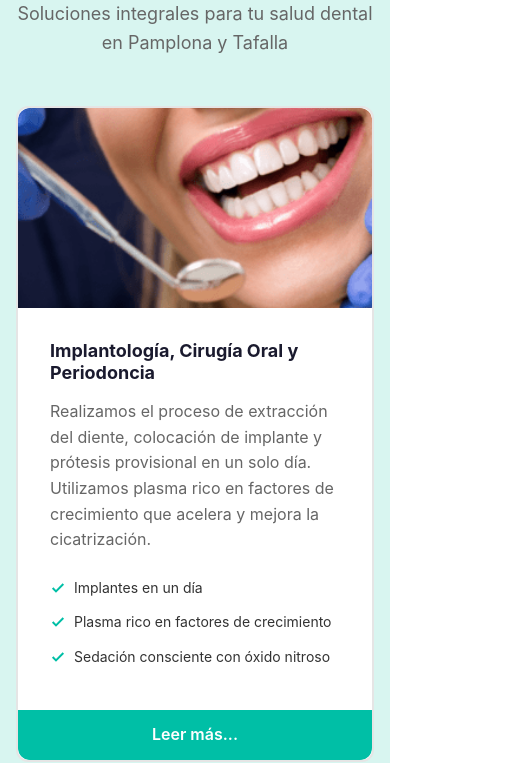
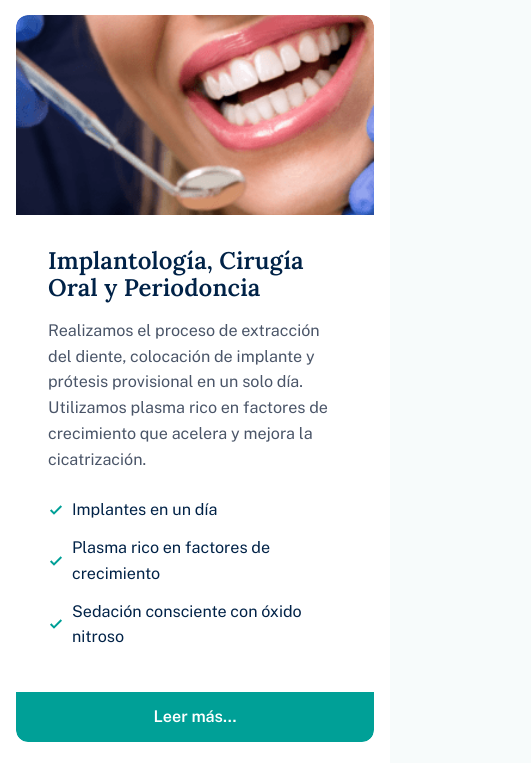
Before and after one commit to JBorrsad/clinica-sada-borras, an Astro site: page / in a window 390 px wide. Shown: the part 739-1502 px from the top of the page, 531 px wide, since content can reach past the window. Built offline with nearby package versions, Linux system fonts and the light colour scheme; Astro itself is replaced by a stand-in of ours.

Commit message:
Refactor typography and color system for design consistency
Updated global styles to introduce a new design system with custom font families, color palette, and responsive typography variables. Refactored section and component styles to use new variables for headings, body text, and colors, ensuring consistent appearance across the site. Added Google Fonts to MainLayout for improved font rendering. Adjusted button, badge, and form styles for better usability and visual coherence.

```diff
--- a/src/components/Reviews/GoogleReviews.astro
+++ b/src/components/Reviews/GoogleReviews.astro
@@ -189,12 +189,13 @@
 	}
 
 	.clinic-name {
-		font-size: var(--font-size-base);
-		font-weight: 600;
-		color: var(--color-secondary);
+		font-size: 16px;
+		font-weight: 500;
+		color: #202124;
 		line-height: 1.3;
 		text-align: left;
 		margin: 0;
+		font-family: 'Google Sans', 'Roboto', var(--ff-body);
 	}
 
 	.rating-display {
@@ -213,15 +214,18 @@
 
 	.rating-number {
 		font-size: 1.5rem;
-		font-weight: 700;
-		color: var(--color-secondary);
+		font-weight: 400;
+		color: #202124;
+		font-family: 'Google Sans', 'Roboto', var(--ff-body);
 	}
 
 	.review-count {
-		color: var(--color-text-light);
-		font-size: var(--font-size-sm);
+		color: #5f6368;
+		font-size: 14px;
 		text-align: center;
 		margin-bottom: auto;
+		font-family: 'Roboto', var(--ff-body);
+		font-weight: 400;
 	}
 
 	.write-review-btn {
@@ -352,15 +356,18 @@
 	}
 
 	.author-name {
-		font-size: var(--font-size-base);
-		font-weight: 600;
-		color: var(--color-secondary);
+		font-size: 14px;
+		font-weight: 500;
+		color: #3c4043;
 		margin-bottom: 0.25rem;
+		font-family: 'Google Sans', 'Roboto', var(--ff-body);
 	}
 
 	.review-date {
-		font-size: var(--font-size-sm);
-		color: var(--color-text-light);
+		font-size: 12px;
+		color: #70757a;
+		font-family: 'Roboto', var(--ff-body);
+		font-weight: 400;
 	}
 
 	.google-icon {
@@ -385,15 +392,17 @@
 	}
 
 	.review-text {
-		color: var(--color-text);
-		font-size: var(--font-size-sm);
-		line-height: 1.6;
+		color: #3c4043;
+		font-size: 14px;
+		line-height: 1.5;
 		margin: 0;
 		overflow: hidden;
 		display: -webkit-box;
 		-webkit-line-clamp: 6;
 		-webkit-box-orient: vertical;
 		flex: 1;
+		font-family: 'Roboto', var(--ff-body);
+		font-weight: 400;
 	}
 
 	.no-reviews {
--- a/src/components/layout/MainLayout.astro
+++ b/src/components/layout/MainLayout.astro
@@ -36,6 +36,11 @@
 	<meta name="twitter:card" content="summary_large_image" />
 	<meta name="twitter:title" content={title} />
 	<meta name="twitter:description" content={description} />
+
+	<!-- Fuentes Google Fonts -->
+	<link rel="preconnect" href="https://fonts.googleapis.com" crossorigin />
+	<link rel="preconnect" href="https://fonts.gstatic.com" crossorigin />
+	<link href="https://fonts.googleapis.com/css2?family=Lora:wght@600;700&family=Public+Sans:wght@400;500;600&display=swap" rel="stylesheet" />
 
 	<!-- Estilos globales -->
 	<style is:global>
--- a/src/components/sections/AboutUs.astro
+++ b/src/components/sections/AboutUs.astro
@@ -225,10 +225,11 @@
 	}
 
 	.about-content h2 {
-		font-size: var(--font-size-3xl);
-		color: var(--color-secondary);
+		font-size: var(--fs-h2);
+		color: var(--c-ink-strong);
 		margin-bottom: 1.5rem;
 		font-weight: 700;
+		font-family: var(--ff-head);
 	}
 
 	.lead {
@@ -331,7 +332,7 @@
 		}
 
 		.about-content h2 {
-			font-size: var(--font-size-2xl);
+			font-size: var(--fs-h2);
 		}
 
 		.lead {
--- a/src/components/sections/Clinics.astro
+++ b/src/components/sections/Clinics.astro
@@ -156,9 +156,10 @@
 	}
 
 	.clinic-title {
-		font-size: var(--font-size-2xl);
-		color: var(--color-secondary);
+		font-size: var(--fs-h2);
+		color: var(--c-ink-strong);
 		font-weight: 700;
+		font-family: var(--ff-head);
 		text-align: left;
 		margin: 0;
 		padding-left: 0.5rem;
--- a/src/components/sections/ContactSection.astro
+++ b/src/components/sections/ContactSection.astro
@@ -162,9 +162,10 @@
 	}
 
 	.clinic-name {
-		font-size: var(--font-size-xl);
-		color: var(--color-text-light);
-		font-weight: 400;
+		font-size: var(--fs-h3);
+		color: var(--c-ink-strong);
+		font-weight: 600;
+		font-family: var(--ff-head);
 		text-transform: uppercase;
 		letter-spacing: 0.05em;
 		margin: 0;
--- a/src/components/sections/Hero.astro
+++ b/src/components/sections/Hero.astro
@@ -81,17 +81,18 @@
 	}
 
 	.hero h1 {
-		font-size: var(--font-size-3xl);
+		font-size: var(--fs-h1);
 		color: white;
 		margin-bottom: 1.5rem;
 		line-height: 1.2;
+		font-family: var(--ff-head);
 	}
 
 	.hero-services {
 		font-size: var(--font-size-lg);
-		color: var(--color-primary);
-		font-weight: 500;
-		opacity: 0.95;
+		color: var(--c-ink-strong);
+		font-weight: 600;
+		font-family: var(--ff-body);
 	}
 
 	.hero-description {
--- a/src/components/sections/Services.astro
+++ b/src/components/sections/Services.astro
@@ -63,9 +63,11 @@
 	}
 
 	.section-header h2 {
-		font-size: var(--font-size-2xl);
+		font-size: var(--fs-h2);
 		margin-bottom: 1rem;
-		color: var(--color-secondary);
+		color: var(--c-ink);
+		font-family: var(--ff-head);
+		font-weight: 700;
 	}
 
 	.section-subtitle {
@@ -179,9 +181,11 @@
 	}
 
 	.service-card h3 {
-		font-size: var(--font-size-lg);
+		font-size: var(--fs-h3);
 		margin-bottom: 1rem;
-		color: var(--color-secondary);
+		color: var(--c-ink);
+		font-family: var(--ff-head);
+		font-weight: 600;
 		min-height: 2.5em;
 	}
 
--- a/src/components/sections/Stats.astro
+++ b/src/components/sections/Stats.astro
@@ -69,20 +69,21 @@
 		display: block;
 		font-size: 4rem;
 		font-weight: 700;
-		color: var(--color-primary);
+		color: var(--c-ink-strong);
 		line-height: 1;
 		margin-bottom: 1rem;
-		font-family: var(--font-primary);
+		font-family: var(--ff-head);
 	}
 
 	.stat-label {
-		font-size: var(--font-size-sm);
-		color: var(--color-text-light);
+		font-size: var(--fs-small);
+		color: var(--c-gray-700);
 		text-transform: uppercase;
 		letter-spacing: 0.5px;
 		font-weight: 500;
 		line-height: 1.4;
 		margin: 0;
+		font-family: var(--ff-body);
 	}
 
 	@media (max-width: 1024px) {
--- a/src/styles/global.css
+++ b/src/styles/global.css
@@ -1,4 +1,64 @@
-@import './variables.css';
+/* ========================================
+   Sistema de Diseño - Clínica Dental Sada Borrás
+   ======================================== */
+
+:root {
+  /* Fuentes */
+  --ff-head: "Lora", serif;
+  --ff-body:
+    "Public Sans", system-ui, -apple-system, "Segoe UI", Roboto, Arial,
+    sans-serif;
+
+  /* Colores (desde el logo) */
+  --c-ink: #002247;
+  --c-primary: #00a097;
+  --c-accent: #3bc6b8;
+  --c-bg: #f7fbfb;
+  --c-ink-strong: #090e27;
+  --c-gray-700: #4a5568;
+  --c-gray-500: #718096;
+  --c-gray-200: #e2e8f0;
+
+  /* Escala tipográfica responsive */
+  --fs-h1: clamp(2.25rem, 2.2vw + 1.6rem, 3.25rem); /* 36-52px - Hero */
+  --fs-h2: clamp(2rem, 2.5vw + 1.2rem, 2.75rem); /* 32-44px - Secciones */
+  --fs-h3: clamp(1.5rem, 1.5vw + 1rem, 1.875rem); /* 24-30px - Subsecciones */
+  --fs-h4: clamp(1.125rem, 0.8vw + 1rem, 1.375rem); /* 18-22px - Tarjetas */
+  --fs-body: clamp(1rem, 0.25vw + 0.95rem, 1.125rem);
+  --fs-small: clamp(0.875rem, 0.2vw + 0.8rem, 0.9375rem);
+
+  /* Espaciado y diseño */
+  --rad: 12px;
+  --container-max-width: 1200px;
+  --container-padding: 1.5rem;
+  --spacing-xs: 0.5rem;
+  --spacing-sm: 1rem;
+  --spacing-md: 1.5rem;
+  --spacing-lg: 2.5rem;
+  --spacing-xl: 4rem;
+
+  /* Sombras */
+  --shadow-sm: 0 1px 3px rgba(0, 0, 0, 0.1);
+  --shadow-md: 0 4px 6px rgba(0, 0, 0, 0.1);
+  --shadow-lg: 0 10px 25px rgba(0, 0, 0, 0.15);
+
+  /* Transición */
+  --transition: all 0.3s ease;
+
+  /* Compatibilidad con variables antiguas */
+  --font-primary: var(--ff-body);
+  --color-primary: var(--c-primary);
+  --color-primary-dark: #008c83;
+  --color-secondary: var(--c-ink-strong);
+  --color-text: var(--c-ink);
+  --color-text-light: var(--c-gray-700);
+  --color-bg: var(--c-bg);
+  --color-bg-light: #ffffff;
+  --color-divider: var(--c-gray-200);
+  --color-primary-light: #e6f7f6;
+  --border-radius: var(--rad);
+  --border-radius-lg: var(--rad);
+}
 
 /* Reset y estilos globales */
 * {
@@ -8,54 +68,186 @@
 }
 
 html {
+  font-family: var(--ff-body);
+  color: var(--c-ink);
+  background: var(--c-bg);
   scroll-behavior: smooth;
-}
-
-body {
-	font-family: var(--font-primary);
-	font-size: var(--font-size-base);
-	line-height: var(--line-height-base);
-	color: var(--color-text);
-	background-color: var(--color-bg);
   -webkit-font-smoothing: antialiased;
   -moz-osx-font-smoothing: grayscale;
 }
 
+body {
+  font-family: var(--ff-body);
+  font-size: var(--fs-body);
+  line-height: 1.6;
+  color: var(--c-ink);
+  background-color: var(--c-bg);
+}
+
 /* Tipografía */
-h1, h2, h3, h4, h5, h6 {
-	line-height: var(--line-height-heading);
-	font-weight: 700;
-	color: var(--color-secondary);
+p,
+li {
+  font-size: var(--fs-body);
+  line-height: 1.6;
+  margin-bottom: 1rem;
+}
+
+small,
+.meta {
+  font-size: var(--fs-small);
+  color: var(--c-gray-700);
+}
+
+/* Titulares */
+h1,
+h2,
+h3,
+h4,
+h5,
+h6 {
+  font-family: var(--ff-head);
+  color: var(--c-ink-strong);
+  line-height: 1.15;
+  letter-spacing: 0.1px;
   margin-bottom: 1rem;
 }
 
 h1 {
-	font-size: var(--font-size-3xl);
+  font-size: var(--fs-h1);
+  font-weight: 700;
 }
 
 h2 {
-	font-size: var(--font-size-2xl);
+  font-size: var(--fs-h2);
+  font-weight: 700;
 }
 
 h3 {
-	font-size: var(--font-size-xl);
+  font-size: var(--fs-h3);
+  font-weight: 600;
 }
 
-p {
-	margin-bottom: 1rem;
+h4 {
+  font-size: var(--fs-h4);
+  font-weight: 600;
 }
 
+/* Subtítulo breve/eyebrow */
+.eyebrow {
+  font-family: var(--ff-body);
+  font-weight: 600;
+  font-size: var(--fs-small);
+  text-transform: uppercase;
+  letter-spacing: 0.5px;
+  color: var(--c-primary);
+}
+
+/* Enlaces */
 a {
-	color: var(--color-primary);
+  color: var(--c-primary);
   text-decoration: none;
-	transition: color var(--transition);
+  transition: var(--transition);
 }
 
 a:hover {
   color: var(--color-primary-dark);
 }
 
-/* Utilidades */
+/* Botones */
+.btn-primary {
+  font: 600 1rem/1 var(--ff-body);
+  background: var(--c-primary);
+  color: #fff;
+  border: 0;
+  border-radius: var(--rad);
+  padding: 0.75rem 1.5rem;
+  cursor: pointer;
+  transition: var(--transition);
+  display: inline-block;
+}
+
+.btn-primary:hover {
+  filter: brightness(0.92);
+  transform: translateY(-1px);
+}
+
+.btn-secondary {
+  color: var(--c-ink);
+  background: #fff;
+  border: 1px solid var(--c-primary);
+  border-radius: var(--rad);
+  padding: 0.7rem 1.5rem;
+  font-weight: 600;
+  cursor: pointer;
+  transition: var(--transition);
+  display: inline-block;
+  font-family: var(--ff-body);
+}
+
+.btn-secondary:hover {
+  background: var(--c-primary);
+  color: #fff;
+}
+
+/* Chips/etiquetas */
+.badge {
+  background: var(--c-accent);
+  color: var(--c-ink);
+  font: 600 0.875rem/1 var(--ff-body);
+  padding: 0.4rem 0.6rem;
+  border-radius: 999px;
+  display: inline-block;
+}
+
+/* Formularios */
+label {
+  font: 500 var(--fs-small) / 1.3 var(--ff-body);
+  color: var(--c-ink);
+  display: block;
+  margin-bottom: 0.5rem;
+}
+
+input,
+textarea,
+select {
+  font: 400 var(--fs-body) / 1.4 var(--ff-body);
+  border: 1px solid var(--c-gray-200);
+  border-radius: var(--rad);
+  padding: 0.7rem 0.9rem;
+  color: var(--c-ink);
+  background: #fff;
+  width: 100%;
+  transition: var(--transition);
+}
+
+input:focus,
+textarea:focus,
+select:focus {
+  outline: none;
+  border-color: var(--c-primary);
+  box-shadow: 0 0 0 3px rgba(0, 160, 151, 0.1);
+}
+
+input::placeholder,
+textarea::placeholder {
+  color: var(--c-gray-500);
+}
+
+/* Números alineados */
+.num {
+  font-variant-numeric: tabular-nums;
+}
+
+/* Utilidades de color */
+.on-teal {
+  color: #fff;
+}
+
+.on-mint {
+  color: var(--c-ink);
+}
+
+/* Utilidades de layout */
 .container {
   max-width: var(--container-max-width);
   margin: 0 auto;
@@ -64,12 +256,26 @@
 
 .section {
   padding: var(--spacing-xl) 0;
+  content-visibility: auto;
+  contain-intrinsic-size: 1000px;
+}
+
+.section-header {
+  margin-bottom: var(--spacing-lg);
+}
+
+.section-subtitle {
+  font-size: var(--fs-body);
+  color: var(--c-gray-700);
+  max-width: 65ch;
+  margin: 0 auto;
 }
 
 .text-center {
   text-align: center;
 }
 
+/* Accesibilidad */
 .visually-hidden {
   position: absolute;
   width: 1px;
@@ -82,18 +288,26 @@
   border-width: 0;
 }
 
-/* Skip to content link (accesibilidad) */
 .skip-to-content {
   position: absolute;
   top: -40px;
   left: 0;
-	background: var(--color-primary);
+  background: var(--c-primary);
   color: white;
   padding: 8px;
   text-decoration: none;
   z-index: 100;
+  font-family: var(--ff-body);
 }
 
 .skip-to-content:focus {
   top: 0;
 }
+
+/* Responsive */
+@media (max-width: 768px) {
+  :root {
+    --container-padding: 1rem;
+    --spacing-xl: 2.5rem;
+  }
+}
```
Lines whose indentation alone changed are shown as unchanged.
